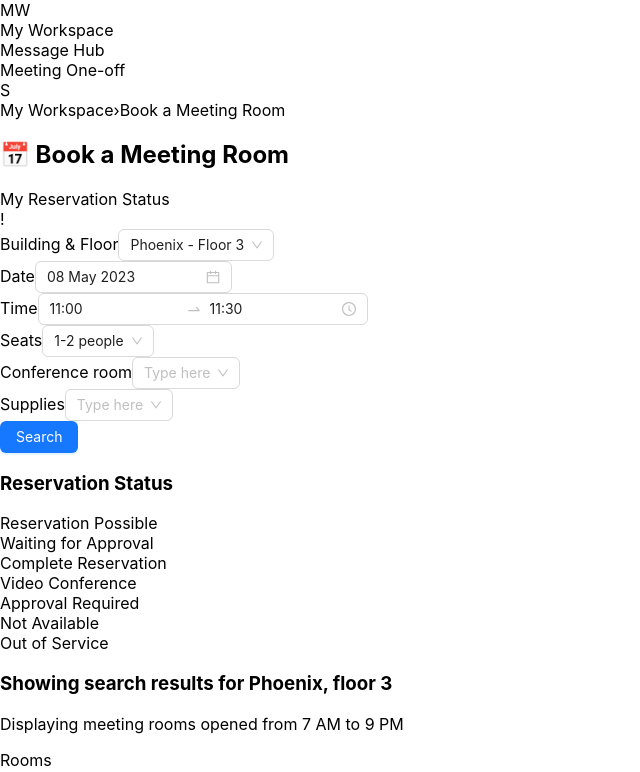
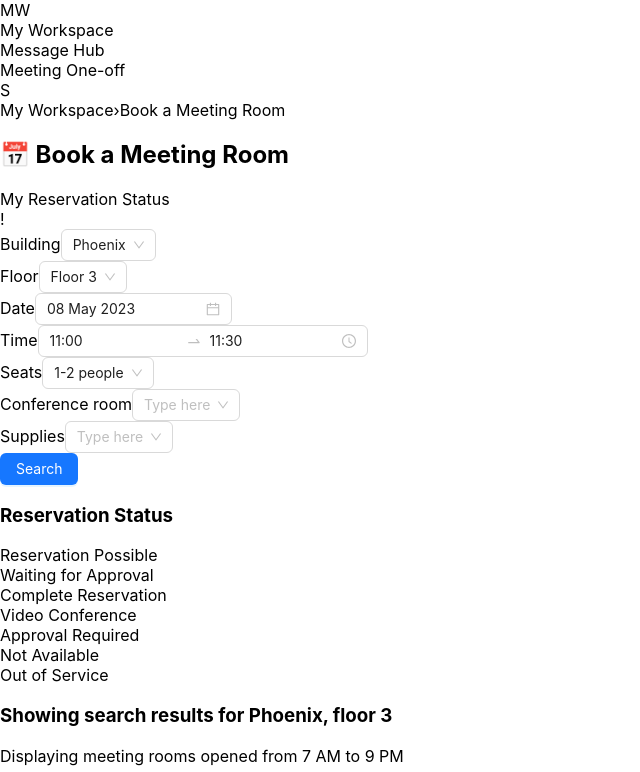
Before and after one commit to swatikasingh/meeting-booking-ui, a React (Create React App) app: page / in a window 1280 px wide. Shown: the top 772 px of the page, without its empty margins (0-640 px from the left). Built offline with nearby package versions, Linux system fonts and the light colour scheme.

Commit message:
Separate building and floor selection into distinct dropdowns
Co-authored-by: swatikasingh99 <swatikasingh99@gmail.com>

```diff
--- a/src/components/BookingHeader.js
+++ b/src/components/BookingHeader.js
@@ -15,16 +15,33 @@ const BookingHeader = () => {
         </div>
       </div>
 
-      <div className="grid grid-cols-6 gap-4 mb-4">
+      <div className="grid grid-cols-7 gap-4 mb-4">
         <div>
-          <label className="block text-sm font-medium text-gray-700 mb-2">Building & Floor</label>
+          <label className="block text-sm font-medium text-gray-700 mb-2">Building</label>
           <Select
             className="w-full"
-            placeholder="Phoenix - Floor 3"
-            defaultValue="Phoenix - Floor 3"
+            placeholder="Select Building"
+            defaultValue="Phoenix"
           >
-            <Select.Option value="Phoenix - Floor 3">Phoenix - Floor 3</Select.Option>
-            <Select.Option value="Other">Other</Select.Option>
+            <Select.Option value="Phoenix">Phoenix</Select.Option>
+            <Select.Option value="Orion">Orion</Select.Option>
+          </Select>
+        </div>
+
+        <div>
+          <label className="block text-sm font-medium text-gray-700 mb-2">Floor</label>
+          <Select
+            className="w-full"
+            placeholder="Select Floor"
+            defaultValue="Floor 3"
+          >
+            <Select.Option value="Floor 1">Floor 1</Select.Option>
+            <Select.Option value="Floor 2">Floor 2</Select.Option>
+            <Select.Option value="Floor 3">Floor 3</Select.Option>
+            <Select.Option value="Floor 4">Floor 4</Select.Option>
+            <Select.Option value="Floor 5">Floor 5</Select.Option>
+            <Select.Option value="Floor 6">Floor 6</Select.Option>
+            <Select.Option value="Floor 7">Floor 7</Select.Option>
           </Select>
         </div>
 
```
